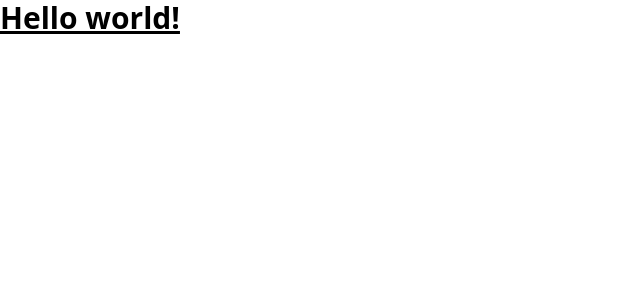
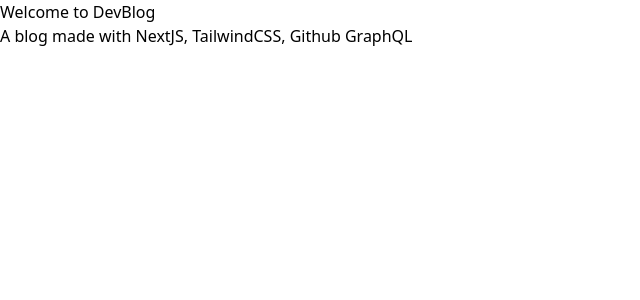
Before and after one commit to nhatnv6767/vtblog, a Next.js app: page / in a window 1280 px wide. Shown: the top 300 px of the page, without its empty margins (0-640 px from the left). Built offline with nearby package versions, Linux system fonts and the light colour scheme.

Commit message:
Home page

```diff
--- a/pages/index.tsx
+++ b/pages/index.tsx
@@ -1,14 +1,17 @@
-import Head from 'next/head'
-import Image from 'next/image'
 import {Inter} from '@next/font/google'
-import styles from '../styles/Home.module.css'
 
 const inter = Inter({subsets: ['latin']})
 
 export default function Home() {
     return (
-        <h1 className="text-3xl font-bold underline">
-            Hello world!
-        </h1>
+        <main>
+            <title> Home Page </title>
+            <section>
+                <div className="">
+                    <h1> Welcome to DevBlog </h1>
+                    <p> A blog made with NextJS, TailwindCSS, Github GraphQL </p>
+                </div>
+            </section>
+        </main>
     )
 }
```
